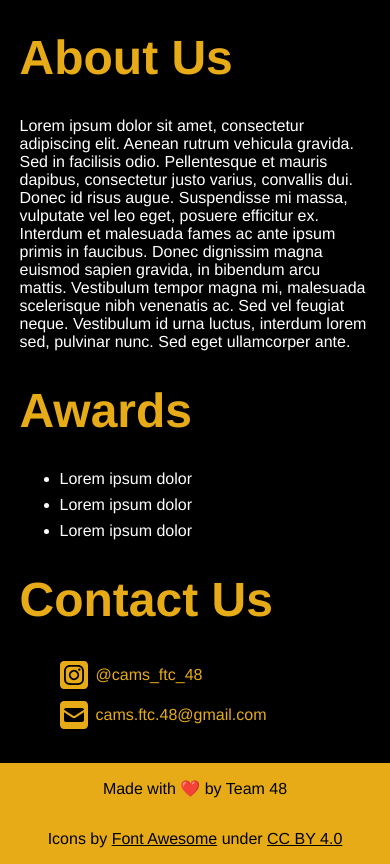
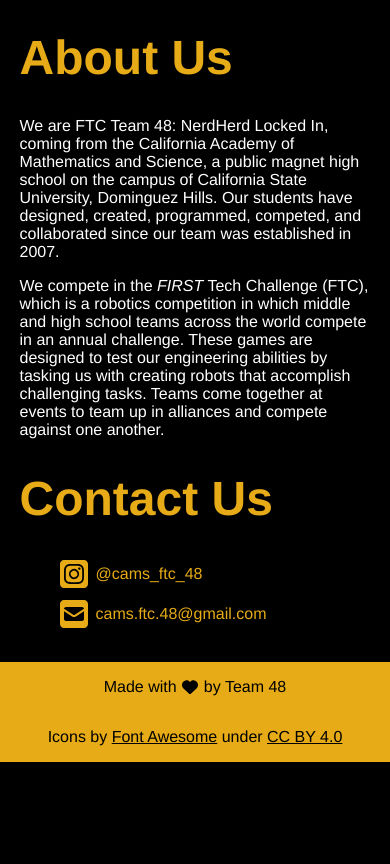
Before and after one commit to NerdHerd-FTC/ftc48.com, a plain HTML site: page index.html in a window 390 px wide. Shown: the part 846-1710 px from the top of the page. After the commit the page ends 1608 px from the top, so only its background shows below. Drawn offline with Linux system fonts and the light colour scheme.

Commit message:
Add about us paragraph
Also removes Awards section, changes mobile styling, and changes the heart icon in the footer.

```diff
--- a/index.html
+++ b/index.html
@@ -6,10 +6,19 @@
   <meta name="viewport" content="width=device-width, initial-scale=1.0" />
   <script src="/scripts/shrinkSplash.js"></script>
   <!--Favicon Block-->
-  <link rel="icon" type="image/png" href="/images/favicons/favicon-96x96.png" sizes="96x96" />
+  <link
+    rel="icon"
+    type="image/png"
+    href="/images/favicons/favicon-96x96.png"
+    sizes="96x96"
+  />
   <link rel="icon" type="image/svg+xml" href="/images/favicons/favicon.svg" />
   <link rel="shortcut icon" href="/images/favicons/favicon.ico" />
-  <link rel="apple-touch-icon" sizes="180x180" href="/images/favicons/apple-touch-icon.png" />
+  <link
+    rel="apple-touch-icon"
+    sizes="180x180"
+    href="/images/favicons/apple-touch-icon.png"
+  />
   <meta name="apple-mobile-web-app-title" content="Team 48" />
   <link rel="manifest" href="/images/favicons/site.webmanifest" />
 </head>
@@ -19,7 +28,11 @@
       <div id="splashContent">
         <header>
           <h1>
-            <img src="/images/lockedInTitle.svg" id="titleImage" alt="FTC Team 48 - NerdHerd Locked In" />
+            <img
+              src="/images/lockedInTitle.svg"
+              id="titleImage"
+              alt="FTC Team 48 - NerdHerd Locked In"
+            />
           </h1>
         </header>
       </div>
@@ -28,32 +41,54 @@
   <div id="content">
     <h2>About Us</h2>
     <p>
-      Lorem ipsum dolor sit amet, consectetur adipiscing elit. Aenean rutrum
-      vehicula gravida. Sed in facilisis odio. Pellentesque et mauris dapibus,
-      consectetur justo varius, convallis dui. Donec id risus augue. Suspendisse
-      mi massa, vulputate vel leo eget, posuere efficitur ex. Interdum et
-      malesuada fames ac ante ipsum primis in faucibus. Donec dignissim magna
-      euismod sapien gravida, in bibendum arcu mattis. Vestibulum tempor magna
-      mi, malesuada scelerisque nibh venenatis ac. Sed vel feugiat neque.
-      Vestibulum id urna luctus, interdum lorem sed, pulvinar nunc. Sed eget
-      ullamcorper ante.
+      We are FTC Team 48: NerdHerd Locked In, coming from the California Academy
+      of Mathematics and Science, a public magnet high school on the campus of
+      California State University, Dominguez Hills. Our students have designed,
+      created, programmed, competed, and collaborated since our team was
+      established in 2007.
     </p>
 
-    <h2>Awards</h2>
+    <p>
+      We compete in the <i>FIRST</i> Tech Challenge (FTC), which is a robotics
+      competition in which middle and high school teams across the world compete
+      in an annual challenge. These games are designed to test our engineering
+      abilities by tasking us with creating robots that accomplish challenging
+      tasks. Teams come together at events to team up in alliances and compete
+      against one another.
+    </p>
+
+    <!-- <h2>Awards</h2>
     <ul>
       <li>Lorem ipsum dolor</li>
       <li>Lorem ipsum dolor</li>
       <li>Lorem ipsum dolor</li>
-    </ul>
+    </ul> -->
 
     <h2>Contact Us</h2>
     <ul id="contactList">
-      <li><a href="https://www.instagram.com/cams_ftc_48/"><img src="/images/icons/square-instagram-brands-solid.svg" class="icon"><span>@cams_ftc_48</span></a></li>
-      <li><a href="mailto:cams.ftc.48@gmail.com"><img src="/images/icons/square-envelope-solid.svg" class="icon"><span>cams.ftc.48@gmail.com</span></a></li>
+      <li>
+        <a href="https://www.instagram.com/cams_ftc_48/"
+          ><img
+            src="/images/icons/square-instagram-brands-solid.svg"
+            class="icon"
+          /><span>@cams_ftc_48</span></a
+        >
+      </li>
+      <li>
+        <a href="mailto:cams.ftc.48@gmail.com"
+          ><img
+            src="/images/icons/square-envelope-solid.svg"
+            class="icon"
+          /><span>cams.ftc.48@gmail.com</span></a
+        >
+      </li>
     </ul>
   </div>
   <footer>
-    <p>Made with ❤️ by Team 48</p>
-    <p>Icons by <a href="https://fontawesome.com/">Font Awesome</a> under <a href="https://creativecommons.org/licenses/by/4.0/">CC BY 4.0</a></p>
+    <p id="madeWith">Made with <img src="/images/icons/heart-solid.svg" id="heart" alt="love"> by Team 48</p>
+    <p>
+      Icons by <a href="https://fontawesome.com/">Font Awesome</a> under
+      <a href="https://creativecommons.org/licenses/by/4.0/">CC BY 4.0</a>
+    </p>
   </footer>
 </body>
--- a/style/stylesheet.css
+++ b/style/stylesheet.css
@@ -45,10 +45,17 @@ header {
   height:9rem;
 }
 
-@media (max-width:700px) {
+@media (orientation: portrait) {
   #titleImage{
     width:85vw;
     height:initial;
+  }
+  #splash {
+    background-image: url("/images/goldKey.jpg");
+    align-items:end;
+  }
+  #splashContent {
+    margin-bottom:2rem;
   }
 }
 
@@ -114,3 +121,13 @@ footer a{
 .icon{
   height:2rem;
 }
+
+#heart{
+  height:1rem;
+  margin: 0 .35rem 0;
+}
+
+#madeWith{
+  display:flex;
+  align-items: center;
+}
```
